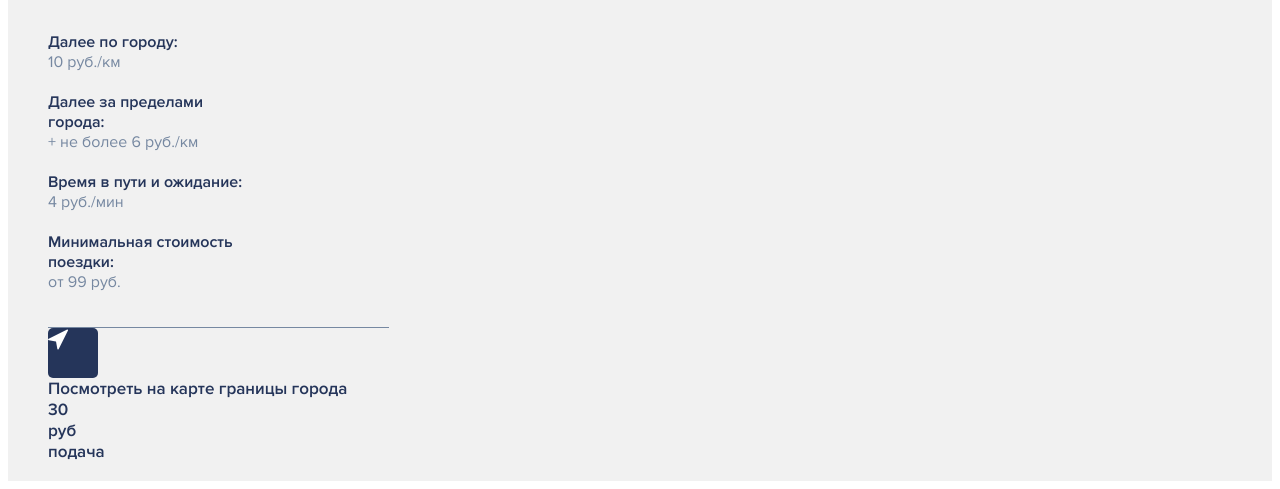
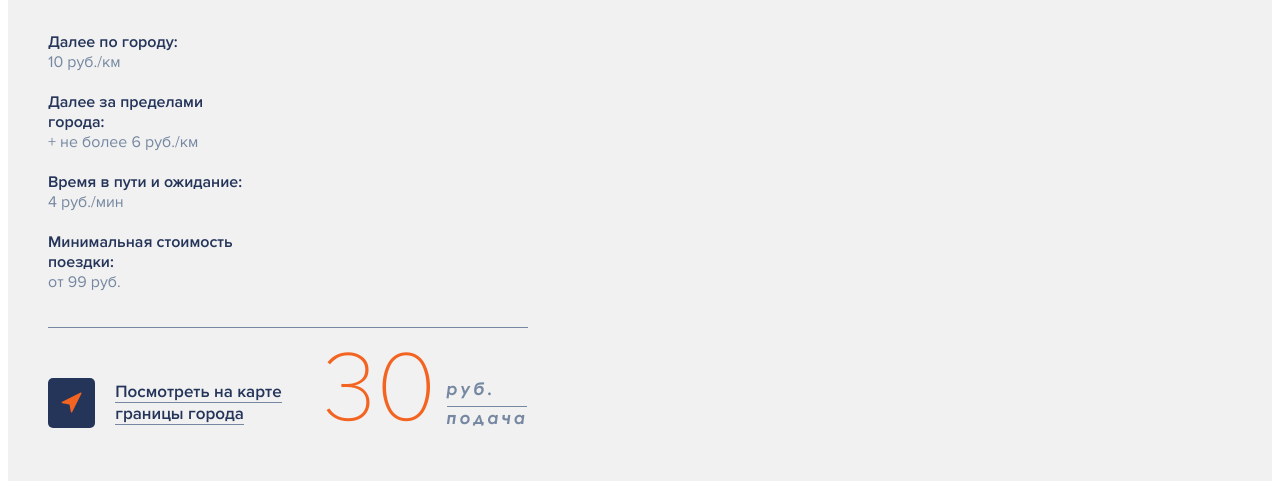
Before and after one commit to OksanaStepanenkoWeb/Taxi_Bravo, a website: page index.html in a window 1280 px wide. Shown: the part 464-953 px from the top of the page. Drawn offline with Linux system fonts and the light colour scheme.

Commit message:
add tariff standart

```diff
--- /dev/null
+++ b/assets/scss/content/customer_tariffs/_btn-tariff.scss
@@ -0,0 +1,18 @@
+.btn-tariff {
+  width: 50px;
+  height: 50px;
+  background: $dark_blue;
+  border-radius: 5px;
+  position: relative;
+  margin-right: 20px;
+}
+
+.flaticon-cursor {
+  font-size: 20px;
+  color: $orange;
+  display: block;
+  position: absolute;
+  top: 50%;
+  left: 50%;
+  transform: translate(-50%, -50%);
+}
--- a/assets/scss/content/customer_tariffs/_btn.scss
+++ /dev/null
@@ -1,11 +0,0 @@
-.btn {
-  width: 50px;
-  height: 50px;
-  background: $dark_blue;
-  border-radius: 5px;
-}
-
-.flaticon-cursor {
-  font-size: 20px;
-  color: $white;
-}
--- a/assets/scss/content/customer_tariffs/_tariffs.scss
+++ b/assets/scss/content/customer_tariffs/_tariffs.scss
@@ -28,6 +28,10 @@
 
   &__item-footer {
     border-top: 1px solid $gray;
+
+    display: inline-flex;
+    justify-content: space-between;
+    width: 100%;
   }
 }
 
@@ -52,7 +56,6 @@
       padding-bottom: 0;
     }
   }
-
 }
 
 .tariffs-flex-wrap {
@@ -61,3 +64,53 @@
   display: inline-flex;
   justify-content: space-between;
 }
+
+
+.show-on-map {
+  display: inline-flex;
+  justify-content: space-between;
+  padding-top: 50px;
+  max-width: 275px;
+  width: 100%;
+}
+
+.show-on-map__text {
+  width: 220px;
+  margin-top: 3px;
+
+  p {
+    display: inline-block;
+    border-bottom: 1px solid $gray;
+  }
+}
+
+.delivery {
+  display: inline-flex;
+  justify-content: space-between;
+
+  &__price {
+    @include f_proxima_100;
+    font-size: 100px;
+    color: $orange;
+    margin-right: 10px;
+  }
+
+  &__currency {
+    // vertical-align: center;
+    padding-top: 50px;
+  }
+
+  &__currency p{
+    font-family: $f_gothic;
+    color: $gray;
+    font-style: italic;
+    letter-spacing: 3px;
+  }
+
+  &__slash {
+    height: 1px;
+    width: 80px;
+    background: $gray;
+    margin-top: 7px;
+  }
+}
--- a/assets/scss/main.scss
+++ b/assets/scss/main.scss
@@ -19,4 +19,4 @@
 "content/customer_tariffs/tariffs-info",
 "content/customer_tariffs/tariffs",
 "content/customer_tariffs/header-hidden",
-"content/customer_tariffs/btn";
+"content/customer_tariffs/btn-tariff";
--- a/index.html
+++ b/index.html
@@ -44,18 +44,23 @@
           </div>
           <div class="tariffs__item-footer">
             <div class="show-on-map">
-              <div class="btn">
+              <div class="btn-tariff">
                 <i class="flaticon-cursor"></i>
               </div>
-              <p>Посмотреть на карте границы города</p>
+							<div class="show-on-map__text">
+								<a><p>Посмотреть на карте</p><p> границы города</p></a>
+							</div>
             </div>
+
             <div class="delivery">
-              <p>30</p>
-              <p>руб</p>
-              <div></div>
+              <p class="delivery__price">30</p>
+              <div class="delivery__currency">
+								<p>руб.</p>
+              <div class="delivery__slash"></div>
               <p>подача</p>
+						</div>
             </div>
-          </div>
+
         </div>
       </article>
       <article class="tariffs__item">
```
Also changed, not shown: assets/css/main.min.css, Новый текстовый документ.txt (deleted), 1 other file.
